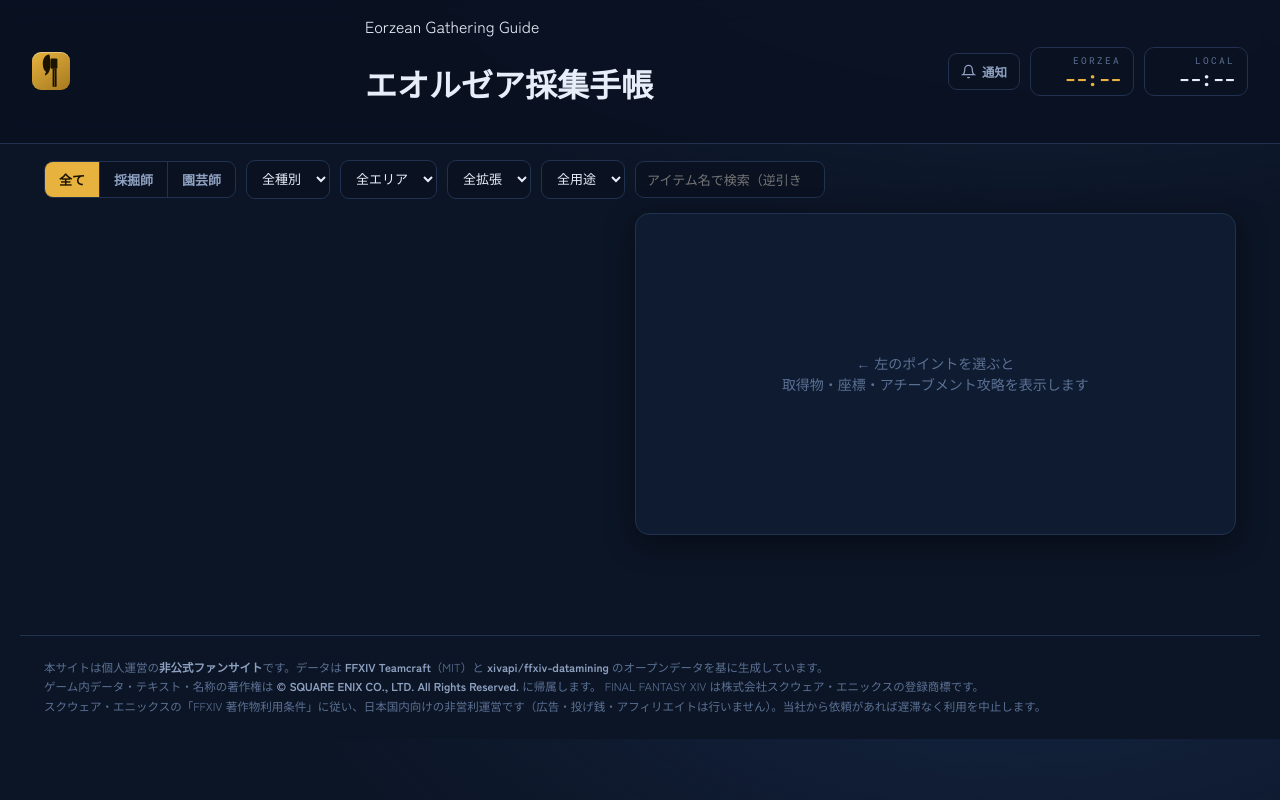
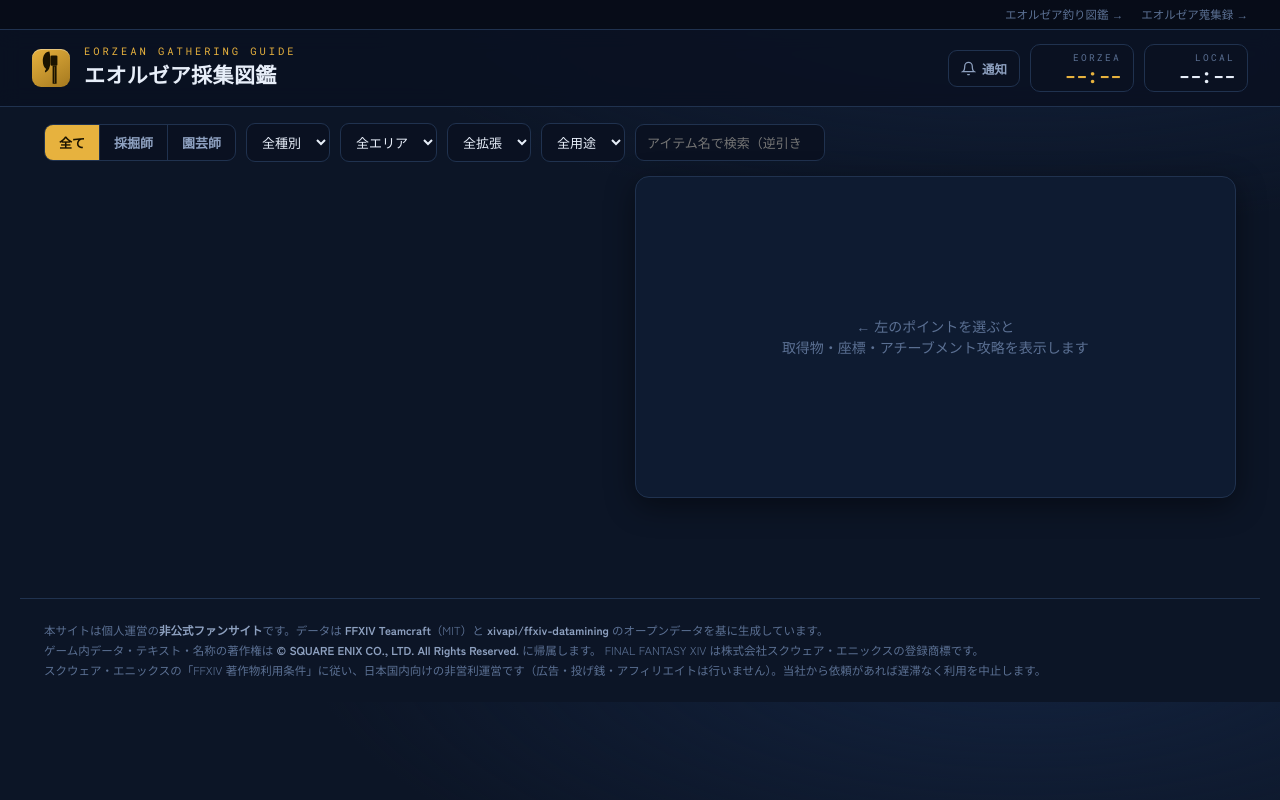
Before and after one commit to FF14guide/eorzean-gathering-guide, a website: page app/index.html in a window 1280 px wide. Drawn offline with Linux system fonts and the light colour scheme.

Commit message:
feat: タイトルを採集図鑑に変更・姉妹サイトへのリンク追加

```diff
--- a/app/index.html
+++ b/app/index.html
@@ -4,7 +4,7 @@
 <meta charset="UTF-8">
 <meta name="viewport" content="width=device-width, initial-scale=1">
 <meta name="theme-color" content="#0C1526">
-<title>エオルゼア採集手帳 — Eorzean Gathering Guide</title>
+<title>エオルゼア採集図鑑 — Eorzean Gathering Guide</title>
 <link rel="icon" href="favicon.svg" type="image/svg+xml">
 <link rel="icon" href="favicon-32.png" sizes="32x32" type="image/png">
 <link rel="icon" href="favicon-16.png" sizes="16x16" type="image/png">
@@ -14,8 +14,8 @@
 <meta name="description" content="FF14の採掘師・園芸師の時間限定ノードを、いつ・どこで・何が取れるかで一覧。エオルゼア時間でカウントダウンし、用途・アチーブメントまでガイドする非公式データベース。">
 <link rel="canonical" href="__SITE_URL__/">
 <meta property="og:type" content="website">
-<meta property="og:site_name" content="エオルゼア採集手帳">
-<meta property="og:title" content="エオルゼア採集手帳 — Eorzean Gathering Guide">
+<meta property="og:site_name" content="エオルゼア採集図鑑">
+<meta property="og:title" content="エオルゼア採集図鑑 — Eorzean Gathering Guide">
 <meta property="og:description" content="どの採取場で、いつ、何が取れるのか。用途・アチーブメントまで。">
 <meta property="og:url" content="__SITE_URL__/">
 <meta property="og:image" content="__SITE_URL__/ogp.png">
@@ -48,9 +48,20 @@
   a{color:inherit}
   ::selection{background:var(--gold);color:#1a1300}
 
+  /* ---------- Sister sites nav ---------- */
+  .sisternav{
+    position:sticky; top:0; z-index:31;
+    display:flex; gap:18px; justify-content:flex-end;
+    padding:6px clamp(14px,4vw,32px);
+    background:#070c18; border-bottom:1px solid var(--line);
+    font-family:var(--sans); font-size:11.5px;
+  }
+  .sisternav a{color:var(--faint); text-decoration:none; transition:.15s}
+  .sisternav a:hover{color:var(--gold)}
+
   /* ---------- Header ---------- */
   header{
-    position:sticky; top:0; z-index:30;
+    position:sticky; top:25px; z-index:30;
     display:flex; align-items:center; justify-content:space-between; gap:16px;
     padding:14px clamp(14px,4vw,32px);
     background:rgba(10,17,33,.86); backdrop-filter:blur(10px);
@@ -278,6 +289,10 @@
 </style>
 </head>
 <body>
+<nav class="sisternav">
+  <a href="https://eorzeanfishing.com/" title="姉妹サイト：エオルゼア釣り図鑑">エオルゼア釣り図鑑 →</a>
+  <a href="https://collection.eorzeanfishing.com/" title="姉妹サイト：エオルゼア蒐集録">エオルゼア蒐集録 →</a>
+</nav>
 <header>
   <div class="brand">
     <div class="glyph"><svg viewBox="0 0 100 170" width="20" height="34" fill="none" xmlns="http://www.w3.org/2000/svg">
@@ -286,10 +301,9 @@
       <rect x="58" y="74" width="20" height="90" rx="3" fill="#1a1300"/>
       <rect x="66.5" y="78" width="2.6" height="82" fill="#a5791f"/>
     </svg></div>
-    </svg></div>
     <div class="txt">
       <div class="eyebrow">Eorzean Gathering Guide</div>
-      <h1>エオルゼア採集手帳</h1>
+      <h1>エオルゼア採集図鑑</h1>
     </div>
   </div>
   <div class="clocks">
```
Also changed, not shown: PUBLISHING.md (+1 -1 lines), README.md.
